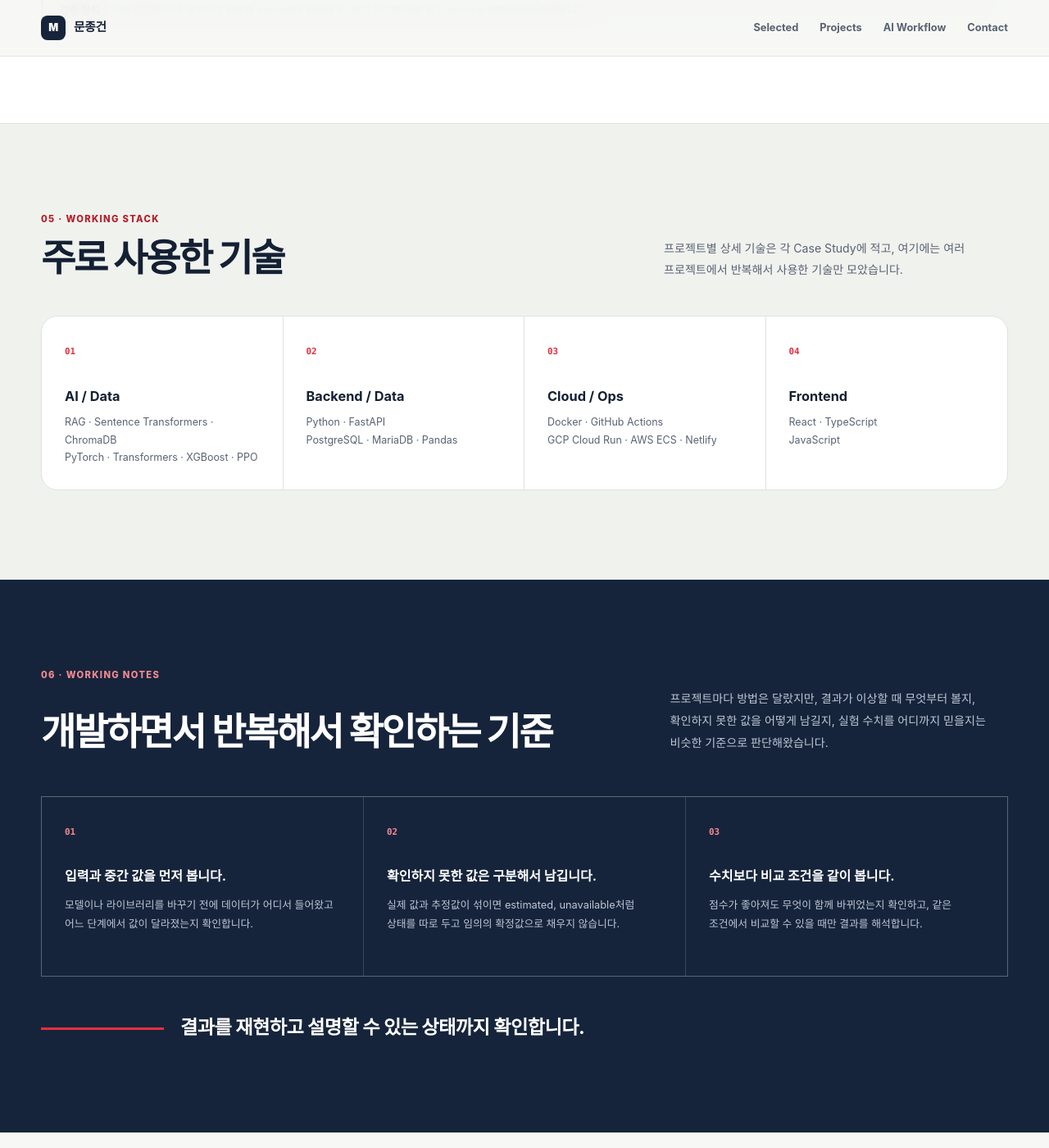
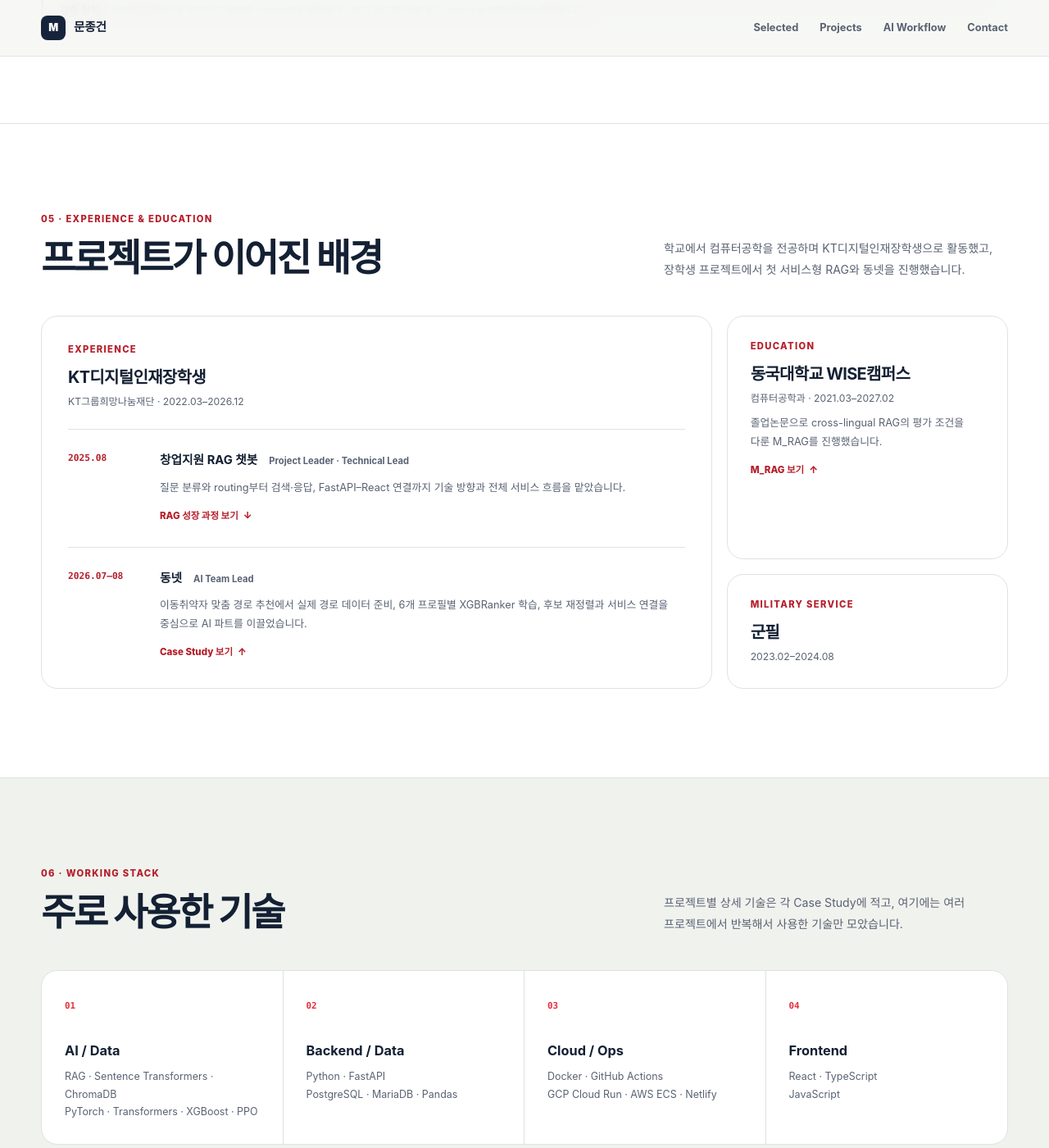
Before and after one commit to LxNx-Hn/LxNx-Hn.github.io, a Jekyll site: the page index.html, which Jekyll copies as it is, in a window 1280 px wide and 1400 px high, scrolled down 10506 px. Shown: the whole window at 82% size. Built offline with Jekyll 4.4.1, drawn with Linux system fonts in a browser that asks for light colours; some of the changed text lies outside the part shown.

Commit message:
feat: add experience timeline and reliable contact actions

```diff
--- a/index.html
+++ b/index.html
@@ -44,7 +44,7 @@
           <a href="#selected-work">Selected</a>
           <a href="#projects">Projects</a>
           <a href="#ai-workflow">AI Workflow</a>
-          <a href="mailto:lxnx.kiki@gmail.com">Contact</a>
+          <a href="#contact">Contact</a>
         </div>
       </nav>
     </header>
@@ -63,7 +63,7 @@
           </p>
           <div class="hero-actions" aria-label="주요 링크">
             <a class="button button-primary" href="#selected-work">Selected Work</a>
-            <a class="button button-secondary" href="mailto:lxnx.kiki@gmail.com">Email</a>
+            <a class="button button-secondary" href="#contact">Contact</a>
             <a class="text-link" href="https://github.com/LxNx-Hn" target="_blank" rel="noopener noreferrer">
               GitHub <span aria-hidden="true">↗</span>
             </a>
@@ -204,11 +204,87 @@
         </div>
       </section>
 
+      <section class="section experience-section" id="experience" aria-labelledby="experience-title">
+        <div class="shell">
+          <div class="section-heading">
+            <div>
+              <p class="section-index">05 · EXPERIENCE &amp; EDUCATION</p>
+              <h2 id="experience-title">프로젝트가 이어진 배경</h2>
+            </div>
+            <p>
+              학교에서 컴퓨터공학을 전공하며 KT디지털인재장학생으로 활동했고,
+              장학생 프로젝트에서 첫 서비스형 RAG와 동넷을 진행했습니다.
+            </p>
+          </div>
+
+          <div class="experience-layout">
+            <article class="experience-primary">
+              <header class="experience-header">
+                <div>
+                  <p class="content-label">Experience</p>
+                  <h3>KT디지털인재장학생</h3>
+                  <p>KT그룹희망나눔재단 · 2022.03–2026.12</p>
+                </div>
+              </header>
+
+              <div class="experience-projects">
+                <div class="experience-project">
+                  <time datetime="2025-08">2025.08</time>
+                  <div>
+                    <div class="experience-project-title">
+                      <strong>창업지원 RAG 챗봇</strong>
+                      <span>Project Leader · Technical Lead</span>
+                    </div>
+                    <p>
+                      질문 분류와 routing부터 검색·응답, FastAPI–React 연결까지 기술 방향과 전체 서비스 흐름을 맡았습니다.
+                    </p>
+                    <a href="#rag-journey">RAG 성장 과정 보기 <span aria-hidden="true">↓</span></a>
+                  </div>
+                </div>
+
+                <div class="experience-project">
+                  <time datetime="2026-07">2026.07–08</time>
+                  <div>
+                    <div class="experience-project-title">
+                      <strong>동넷</strong>
+                      <span>AI Team Lead</span>
+                    </div>
+                    <p>
+                      이동취약자 맞춤 경로 추천에서 실제 경로 데이터 준비, 6개 프로필별 XGBRanker 학습,
+                      후보 재정렬과 서비스 연결을 중심으로 AI 파트를 이끌었습니다.
+                    </p>
+                    <a href="#project-dongnet">Case Study 보기 <span aria-hidden="true">↑</span></a>
+                  </div>
+                </div>
+              </div>
+            </article>
+
+            <div class="experience-side">
+              <article class="experience-side-card">
+                <p class="content-label">Education</p>
+                <h3>동국대학교 WISE캠퍼스</h3>
+                <p class="experience-side-meta">컴퓨터공학과 · 2021.03–2027.02</p>
+                <p>
+                  졸업논문으로 cross-lingual RAG의 평가 조건을 다룬 M_RAG를 진행했습니다.
+                </p>
+                <a href="#project-m-rag">M_RAG 보기 <span aria-hidden="true">↑</span></a>
+              </article>
+
+              <article class="experience-side-card experience-military">
+                <p class="content-label">Military Service</p>
+                <h3>군필</h3>
+                <p class="experience-side-meta">2023.02–2024.08</p>
+              </article>
+            </div>
+          </div>
+        </div>
+      </section>
+
       <section class="section stack-section" id="stack" aria-labelledby="stack-title">
         <div class="shell">
           <div class="section-heading">
             <div>
-              <p class="section-index">05 · WORKING STACK</p>
+              <p class="section-index">06 · WORKING STACK</p>
               <h2 id="stack-title">주로 사용한 기술</h2>
             </div>
             <p>프로젝트별 상세 기술은 각 Case Study에 적고, 여기에는 여러 프로젝트에서 반복해서 사용한 기술만 모았습니다.</p>
@@ -225,7 +301,7 @@
       <section class="section approach-section" id="approach" aria-labelledby="approach-title">
         <div class="shell">
           <div class="approach-intro">
-            <p class="section-index">06 · WORKING NOTES</p>
+            <p class="section-index">07 · WORKING NOTES</p>
             <h2 id="approach-title">개발하면서 반복해서 확인하는 기준</h2>
             <p>프로젝트마다 방법은 달랐지만, 결과가 이상할 때 무엇부터 볼지, 확인하지 못한 값을 어떻게 남길지, 실험 수치를 어디까지 믿을지는 비슷한 기준으로 판단해왔습니다.</p>
           </div>
@@ -240,12 +316,34 @@
     </main>
 
     <footer class="site-footer" id="contact">
-      <div class="shell footer-inner">
+      <div class="shell contact-panel">
+        <div class="contact-copy">
+          <p class="section-index">CONTACT</p>
+          <h2>연락하기</h2>
+          <p>포트폴리오나 프로젝트와 관련해 연락이 필요하면 아래 이메일로 보내주세요.</p>
+        </div>
+
+        <div class="contact-actions">
+          <div class="contact-email">
+            <span>Email</span>
+            <strong>lxnx.kiki@gmail.com</strong>
+          </div>
+          <div class="contact-buttons">
+            <button class="button button-primary contact-copy-button" type="button" data-copy-email="lxnx.kiki@gmail.com">
+              Copy Email
+            </button>
+            <a class="button button-secondary" href="mailto:lxnx.kiki@gmail.com">메일 열기</a>
+            <a class="text-link" href="https://github.com/LxNx-Hn" target="_blank" rel="noopener noreferrer">
+              GitHub <span aria-hidden="true">↗</span>
+            </a>
+          </div>
+          <p class="contact-status" data-copy-status aria-live="polite"></p>
+        </div>
+      </div>
+
+      <div class="shell footer-bottom">
         <div class="footer-profile"><strong>문종건</strong><span>AI Engineer</span></div>
-        <div class="footer-links">
-          <a href="mailto:lxnx.kiki@gmail.com">lxnx.kiki@gmail.com</a>
-          <a href="https://github.com/LxNx-Hn" target="_blank" rel="noopener noreferrer">GitHub <span aria-hidden="true">↗</span></a>
-        </div>
+        <span>© 2026</span>
       </div>
     </footer>
   </body>
--- a/script.js
+++ b/script.js
@@ -205,3 +205,49 @@ if (ragJourney) {
     .map(renderJourney)
     .join("");
 }
+
+
+const copyEmailButton = document.querySelector("[data-copy-email]");
+const copyStatus = document.querySelector("[data-copy-status]");
+
+const fallbackCopyText = (text) => {
+  const textarea = document.createElement("textarea");
+  textarea.value = text;
+  textarea.setAttribute("readonly", "");
+  textarea.style.position = "fixed";
+  textarea.style.opacity = "0";
+  document.body.appendChild(textarea);
+  textarea.select();
+  const copied = document.execCommand("copy");
+  textarea.remove();
+  return copied;
+};
+
+if (copyEmailButton) {
+  copyEmailButton.addEventListener("click", async () => {
+    const email = copyEmailButton.dataset.copyEmail;
+    let copied = false;
+
+    try {
+      if (navigator.clipboard && window.isSecureContext) {
+        await navigator.clipboard.writeText(email);
+        copied = true;
+      } else {
+        copied = fallbackCopyText(email);
+      }
+    } catch {
+      copied = fallbackCopyText(email);
+    }
+
+    copyEmailButton.textContent = copied ? "Copied" : "Copy failed";
+    if (copyStatus) {
+      copyStatus.textContent = copied
+        ? "이메일 주소를 복사했습니다."
+        : `복사하지 못했습니다. ${email} 주소를 직접 복사해주세요.`;
+    }
+
+    window.setTimeout(() => {
+      copyEmailButton.textContent = "Copy Email";
+    }, 1800);
+  });
+}
--- a/styles.css
+++ b/styles.css
@@ -381,7 +381,7 @@ img { max-width: 100%; }
   .stack-grid article:last-child { border-bottom: 0; }
   .closing-line { grid-template-columns: 1fr; }
   .closing-line > span { width: 72px; }
-  .footer-inner { align-items: flex-start; justify-content: center; flex-direction: column; padding-block: 28px; }
+  .footer-bottom { align-items: flex-start; justify-content: center; flex-direction: column; padding-block: 22px; }
 }
 
 @media (prefers-reduced-motion: reduce) {
@@ -545,3 +545,212 @@ img { max-width: 100%; }
     grid-template-columns: 1fr;
   }
 }
+
+
+/* Experience & Education */
+.experience-section {
+  border-bottom: 1px solid var(--line);
+  background: var(--surface);
+}
+.experience-layout {
+  display: grid;
+  grid-template-columns: minmax(0,1.55fr) minmax(300px,.65fr);
+  gap: 18px;
+}
+.experience-primary,
+.experience-side-card {
+  border: 1px solid var(--line);
+  border-radius: var(--radius);
+  background: var(--surface);
+}
+.experience-primary { padding: 32px; }
+.experience-header {
+  padding-bottom: 24px;
+  border-bottom: 1px solid var(--line);
+}
+.experience-header h3,
+.experience-side-card h3 {
+  margin: 8px 0 4px;
+  font-size: 1.25rem;
+  letter-spacing: -.035em;
+}
+.experience-header p:last-child,
+.experience-side-meta {
+  margin: 0;
+  color: var(--ink-soft);
+  font-size: .76rem;
+}
+.experience-projects { display: grid; }
+.experience-project {
+  display: grid;
+  grid-template-columns: 92px minmax(0,1fr);
+  gap: 20px;
+  padding: 26px 0;
+  border-bottom: 1px solid var(--line);
+}
+.experience-project:last-child {
+  padding-bottom: 0;
+  border-bottom: 0;
+}
+.experience-project time {
+  color: var(--accent-dark);
+  font-family: ui-monospace,SFMono-Regular,Menlo,Consolas,monospace;
+  font-size: .7rem;
+  font-weight: 800;
+}
+.experience-project-title {
+  display: flex;
+  flex-wrap: wrap;
+  align-items: baseline;
+  gap: 8px 14px;
+}
+.experience-project-title strong { font-size: .92rem; }
+.experience-project-title span {
+  color: var(--ink-soft);
+  font-size: .7rem;
+  font-weight: 750;
+}
+.experience-project p,
+.experience-side-card > p:not(.content-label):not(.experience-side-meta) {
+  margin: 10px 0 0;
+  color: var(--ink-soft);
+  font-size: .8rem;
+  line-height: 1.75;
+}
+.experience-project a,
+.experience-side-card a {
+  display: inline-flex;
+  gap: 6px;
+  margin-top: 14px;
+  color: var(--accent-dark);
+  font-size: .72rem;
+  font-weight: 800;
+  text-decoration: none;
+}
+.experience-side {
+  display: grid;
+  grid-template-rows: 1fr auto;
+  gap: 18px;
+}
+.experience-side-card { padding: 28px; }
+.experience-military { min-height: 130px; }
+
+/* Contact */
+.site-footer {
+  scroll-margin-top: 68px;
+  border-top: 0;
+  background: var(--navy);
+  color: white;
+}
+.contact-panel {
+  display: grid;
+  grid-template-columns: minmax(0,.8fr) minmax(360px,1.2fr);
+  gap: 72px;
+  align-items: end;
+  padding-block: 72px 54px;
+}
+.contact-copy .section-index { color: #f48a91; }
+.contact-copy h2 {
+  margin: 9px 0 12px;
+  font-size: clamp(2rem,4vw,3rem);
+  letter-spacing: -.055em;
+}
+.contact-copy > p:last-child {
+  max-width: 520px;
+  margin: 0;
+  color: #bdc6d5;
+  font-size: .82rem;
+  line-height: 1.8;
+}
+.contact-actions {
+  padding: 26px;
+  border: 1px solid rgba(255,255,255,.15);
+  border-radius: var(--radius);
+  background: rgba(255,255,255,.045);
+}
+.contact-email {
+  display: grid;
+  gap: 4px;
+  padding-bottom: 20px;
+  border-bottom: 1px solid rgba(255,255,255,.12);
+}
+.contact-email span {
+  color: #f48a91;
+  font-size: .68rem;
+  font-weight: 850;
+  letter-spacing: .1em;
+  text-transform: uppercase;
+}
+.contact-email strong {
+  font-size: clamp(1rem,2vw,1.25rem);
+  letter-spacing: -.02em;
+  overflow-wrap: anywhere;
+}
+.contact-buttons {
+  display: flex;
+  flex-wrap: wrap;
+  gap: 10px;
+  align-items: center;
+  margin-top: 20px;
+}
+.contact-buttons .button-primary {
+  border-color: white;
+  background: white;
+  color: var(--navy);
+  cursor: pointer;
+}
+.contact-buttons .button-primary:hover { background: #eef1f5; }
+.contact-buttons .button-secondary {
+  border-color: rgba(255,255,255,.45);
+  color: white;
+}
+.contact-buttons .button-secondary:hover { background: rgba(255,255,255,.08); }
+.contact-buttons .text-link { color: #f3a0a5; }
+.contact-status {
+  min-height: 1.4em;
+  margin: 12px 0 0;
+  color: #bdc6d5;
+  font-size: .7rem;
+}
+.footer-bottom {
+  display: flex;
+  min-height: 78px;
+  align-items: center;
+  justify-content: space-between;
+  gap: 24px;
+  border-top: 1px solid rgba(255,255,255,.12);
+}
+.footer-bottom .footer-profile span,
+.footer-bottom > span {
+  color: #aeb8c8;
+  font-size: .72rem;
+}
+
+@media (max-width: 860px) {
+  .experience-layout,
+  .contact-panel {
+    grid-template-columns: 1fr;
+  }
+  .contact-panel { gap: 34px; }
+}
+
+@media (max-width: 600px) {
+  .experience-primary,
+  .experience-side-card,
+  .contact-actions { padding: 24px; }
+  .experience-project {
+    grid-template-columns: 1fr;
+    gap: 8px;
+  }
+  .contact-panel { padding-block: 56px 38px; }
+  .contact-buttons {
+    align-items: stretch;
+  }
+  .contact-buttons .button {
+    width: 100%;
+  }
+  .contact-buttons .text-link {
+    width: 100%;
+    justify-content: flex-start;
+  }
+}
```
Also changed, not shown: tests/site.test.mjs (+32 -1 lines), README.md.
